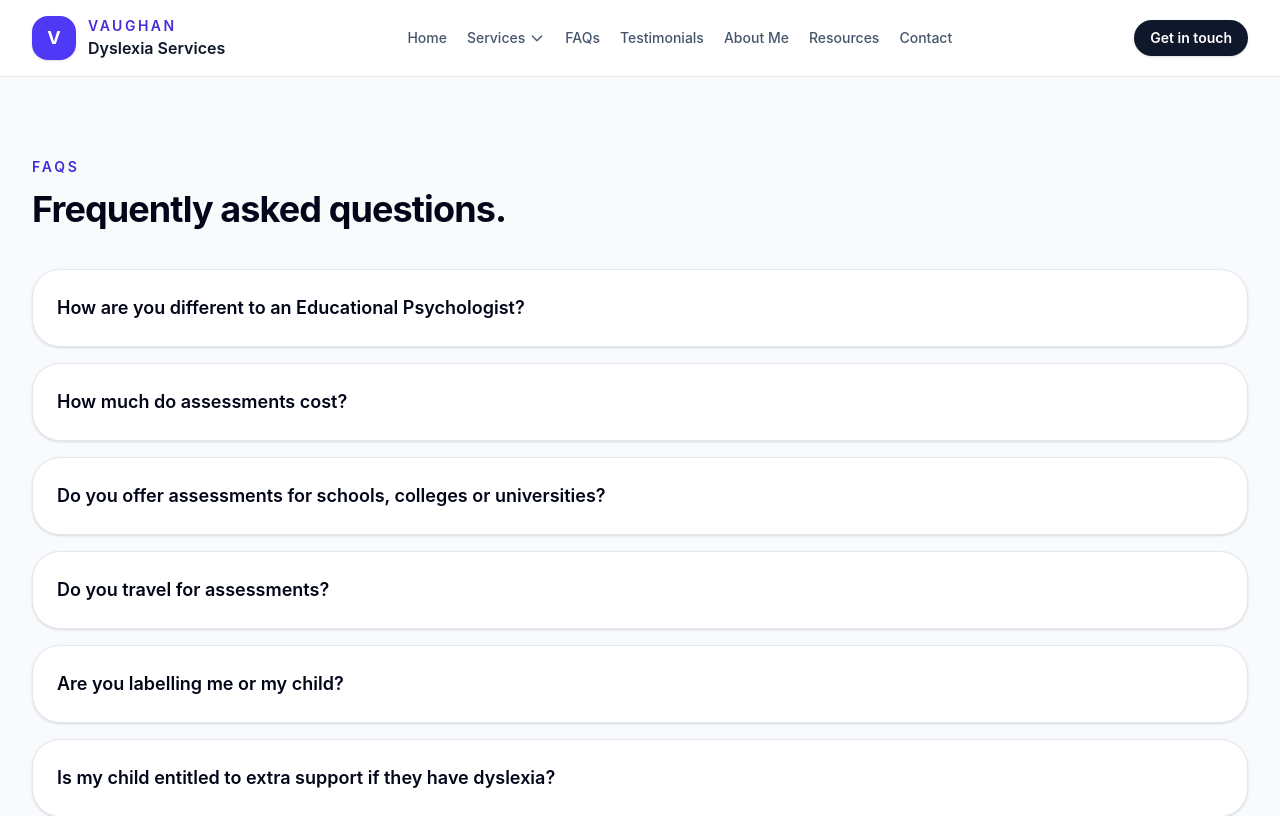
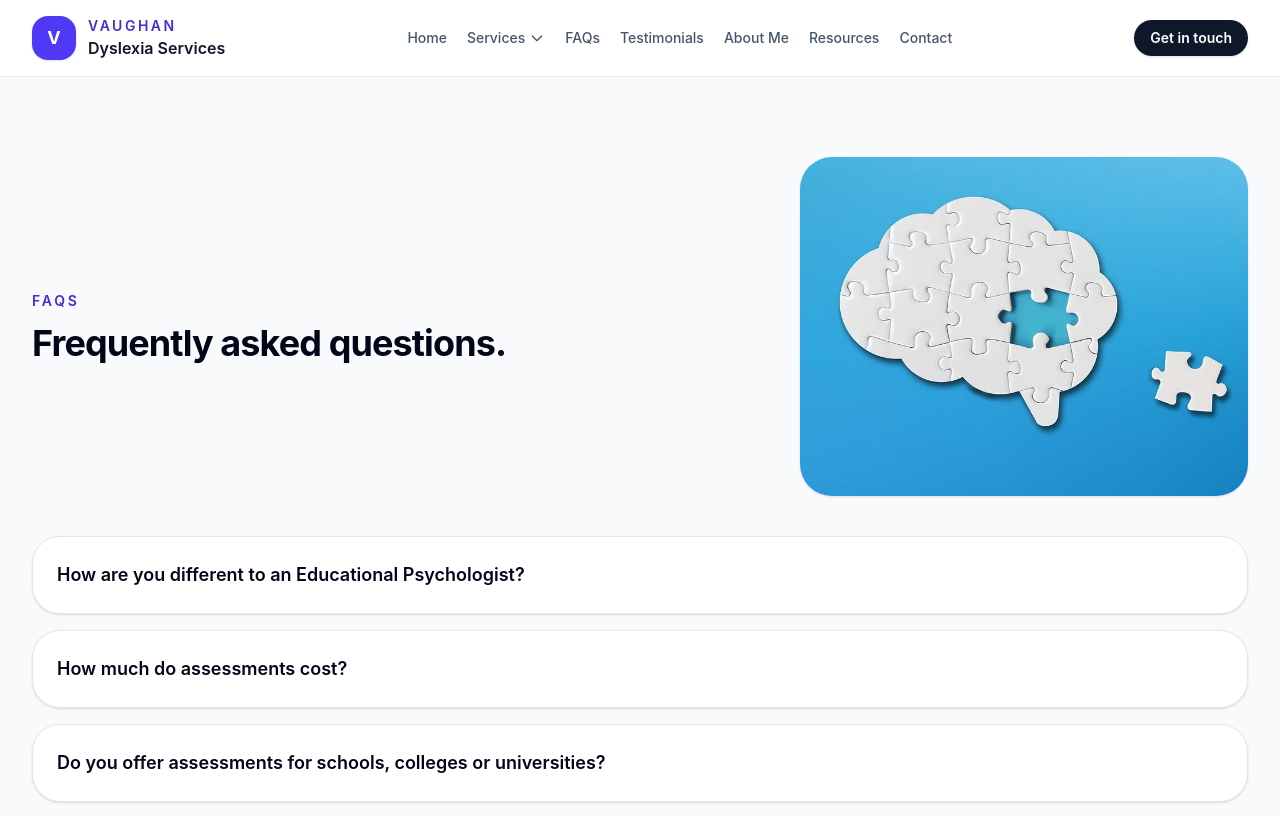
Before and after one commit to IanVaughan/vds, a React (Vite) app: page /faqs in a window 1280 px wide. Shown: the top 816 px of the page. Built offline with nearby package versions, Linux system fonts and the light colour scheme.

Commit message:
Add image to FAQ page

```diff
--- a/src/pages/Faqs.jsx
+++ b/src/pages/Faqs.jsx
@@ -56,9 +56,16 @@ export default function Faqs() {
       <Helmet>
         <script type="application/ld+json">{JSON.stringify(faqSchema)}</script>
       </Helmet>
-      <div className="max-w-2xl">
-        <p className="text-sm font-semibold uppercase tracking-[0.2em] text-indigo-700">FAQs</p>
-        <h1 className="mt-3 text-3xl font-bold tracking-tight text-slate-950 sm:text-4xl">Frequently asked questions.</h1>
+      <div className="grid items-center gap-10 lg:grid-cols-[1fr_0.8fr]">
+        <div className="max-w-2xl">
+          <p className="text-sm font-semibold uppercase tracking-[0.2em] text-indigo-700">FAQs</p>
+          <h1 className="mt-3 text-3xl font-bold tracking-tight text-slate-950 sm:text-4xl">Frequently asked questions.</h1>
+        </div>
+        <img
+          src="/faqs-puzzle-brain.jpg"
+          alt="Puzzle pieces forming a brain"
+          className="w-full max-w-md justify-self-end rounded-[2rem] object-cover shadow-sm"
+        />
       </div>
       <div className="mt-10 grid gap-4">
         {faqs.map((item) => (
```
Also changed, not shown: public/faqs-puzzle-brain.jpg (added), 1 other file (tests, documents, lock files or other folders).
